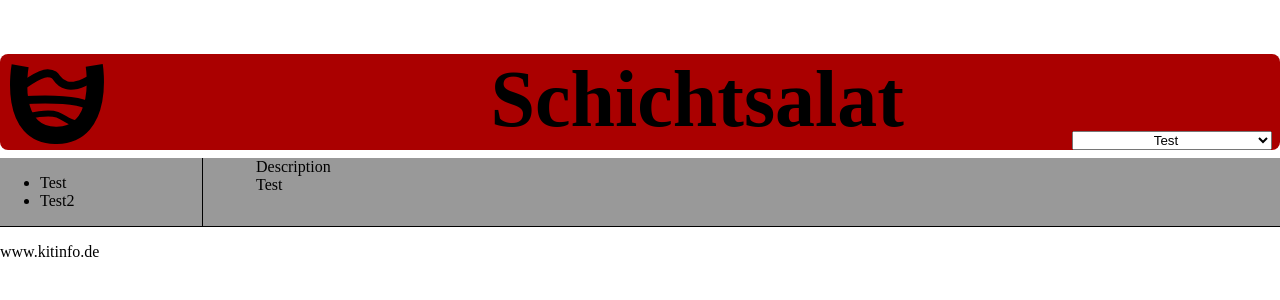
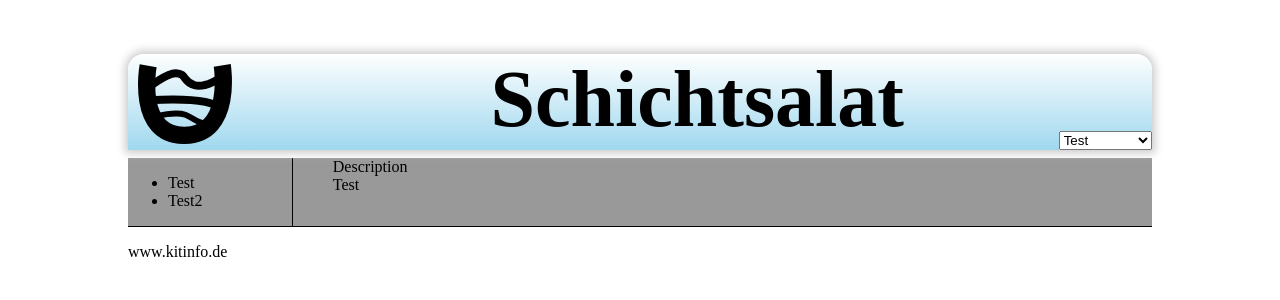
Before and after one commit to kitinfo/schichtsalat, a PHP site: page / in a window 1280 px wide. Shown: the top 300 px of the page. Run offline with PHP 8.4, Linux system fonts and the light colour scheme.

Commit message:
modified layout

```diff
--- a/web-frontend/index.html
+++ b/web-frontend/index.html
@@ -1,12 +1,10 @@
 <!DOCTYPE html>
 <html>
 	<head>
-		<meta charset="utf8" />
 		<meta name="author" content="kitinfo dev crew" />
-		<meta name="description" content="Seite um Schichten für Feste zu organisieren und Helfer zu finden" />
-		<meta name="keywords" content="festplaner, schichtplaner" />
-		<meta name="robots" content="allow,follow" />
-		<link rel="stylesheet" type="text/css" href="css/index.css">
+		<meta name="description" content="Schichtsalat - Feste planen & Helfer werden" />
+		<meta name="robots" content="index,follow" />
+		<link rel="stylesheet" type="text/css" href="static/index.css">
 		<script src="static/index.js"></script>
 		<script src="static/events.js"></script>
 		<script src="static/ajax.js"></script>
@@ -14,19 +12,16 @@
 	</head>
 	<body>
 
-		<div class="header">
+		<div id="header">
 			<div id="logo">
 				<img src="static/schichtsalat.svg" alt="logo" >
 			</div>
- 			<div id="eventchooser">
-                     		<select id="eventlist">
-				</select>
-                        </div>
 			<h1>Schichtsalat</h1>
+			<select id="eventlist"></select>
 		</div>
 
 
-		<div class="main">
+		<div id="content-wrapper">
 			<div id="sidemenu">
 				<ul id="menulist">
 					<li>Test</li>
--- a/web-frontend/css/index.css
+++ b/web-frontend/static/index.css
@@ -1,7 +1,20 @@
-.header {
-	background-color: #AA0000;
+body {
+	width: 80%;
+	margin: auto;
+	padding: 0;
+}
+
+#header {
+	position:relative;
+
+	background-color: #A00;
 	height: 6em;
-	border-radius: 8px;
+	border-radius: 1em 1em 0 0;
+
+	box-shadow:0 0 0.5em 0.2em #ccc;
+
+	background: #feffff;
+	background: linear-gradient(to bottom, #feffff 0%,#ddf1f9 35%,#a0d8ef 100%);
 }
 
 #logo {
@@ -14,7 +27,7 @@
 	width: auto;
 }
 
-.header h1 {
+#header h1 {
 
 	float: center;
 	position: relative;
@@ -33,15 +46,15 @@
 }
 
 #eventlist {
-	width: 100%;
-	display: inline;
-	margin: 0px 0px 0px 0px;
-	text-align: center;
+	position:absolute;
+	bottom:0;
+	right:0;
+	width:7em;
 }
 
-.main {
+#content-wrapper {
 	width: 100%;
-	background: #999999;
+	background: #999;
 	overflow: auto;
 }
 
@@ -76,13 +89,6 @@
 	clear: both;
 }
 
-body {
-	position: absolute;
-	width: 100%;
-	margin: 0;
-	padding: 0;
-}
-
 .footer, .header {
 	position: relative;
 }
```
